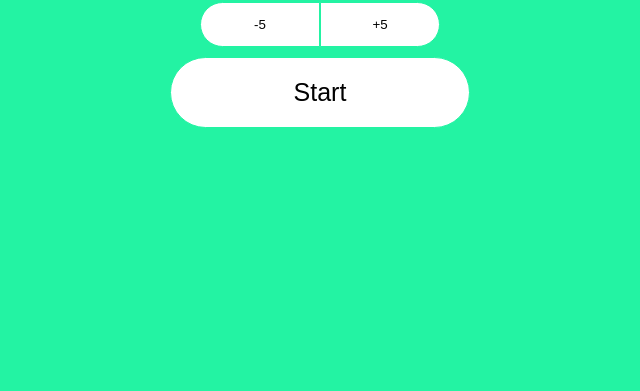
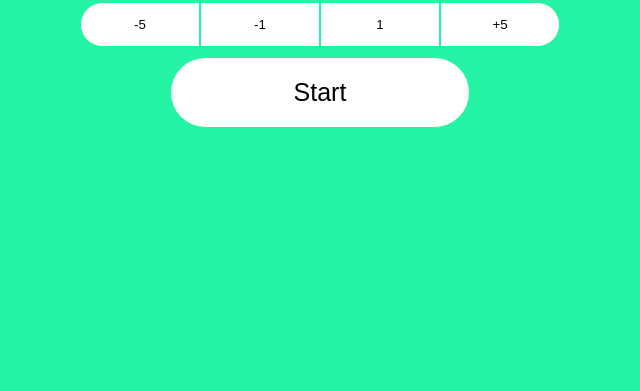
Before and after one commit to melwinalm/pomodoro-timer, a plain HTML site: page index.html in a window 1280 px wide. Shown: the part 409-800 px from the top of the page, without its empty margins (320-960 px from the left). Drawn offline with Linux system fonts and the light colour scheme.

Commit message:
Update index.html

```diff
--- a/index.html
+++ b/index.html
@@ -16,6 +16,8 @@
         <div id="totaltime" class="totaltime"></div>
         <div class="buttons">
             <button class="button button1" onclick="UpdateTime(-5)">-5</button>
+            <button class="button button3" onclick="UpdateTime(-1)">-1</button>
+            <button class="button button3" onclick="UpdateTime(1)">1</button>
             <button class="button button2" onclick="UpdateTime(5)">+5</button>
         </div>
         <div class="start-button" onclick="PomodoroStart()">
```
